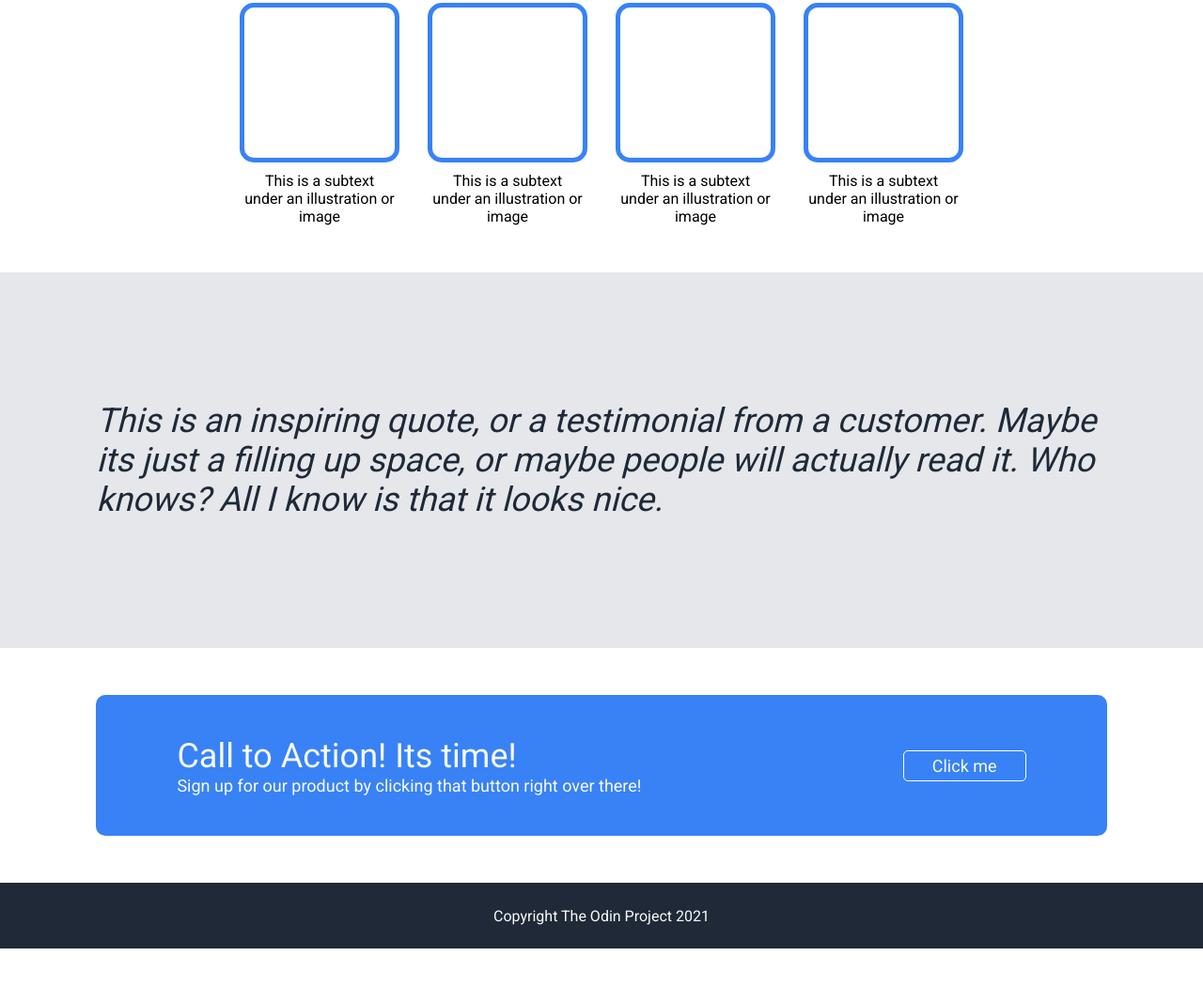
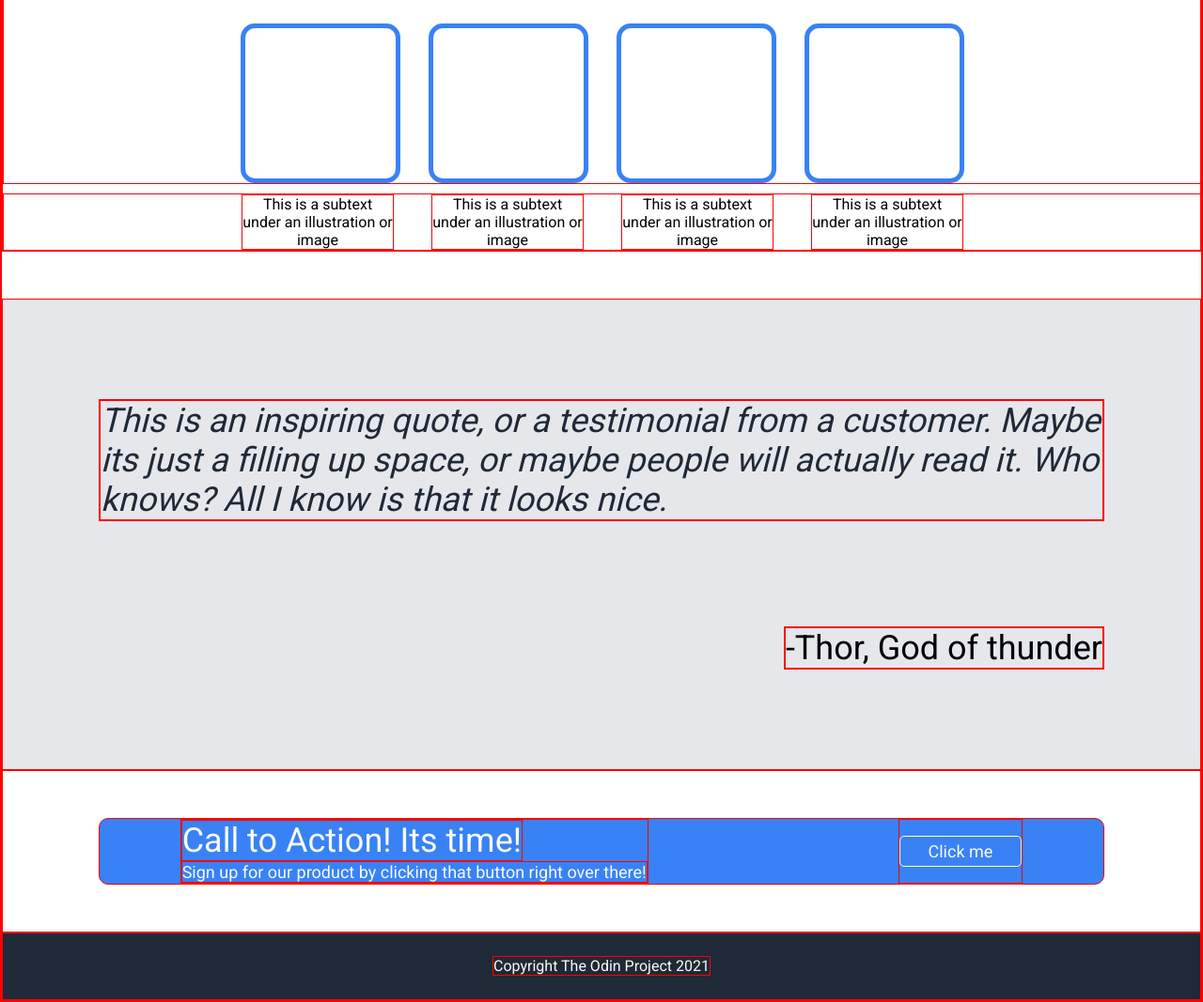
Before and after one commit to Puchungu/odin, a plain HTML site: page index.html in a window 1280 px wide. Shown: the part 571-1638 px from the top of the page at 94% size. Before the commit the page ends 1581 px from the top, so only its background shows below. Drawn offline with Linux system fonts and the light colour scheme.

Commit message:
Se arregla el responsive desing

```diff
--- a/index.html
+++ b/index.html
@@ -75,10 +75,14 @@
     <!-- Quotes -->
 
     <div id="quotes">
+        <div class="thor-phrase">
             <p>This is an inspiring quote, or a testimonial from a customer. Maybe its just a filling up space,
             or maybe people will actually read it. Who knows? All I know is that it looks nice.
             </p>
-
+        </div>
+        <div class="thor">
+            <p>-Thor, God of thunder</p>
+        </div>
     </div>
 
     <!-- Call to Action -->
--- a/styles.css
+++ b/styles.css
@@ -2,6 +2,7 @@
     font-family: 'Roboto';
     margin: 0;
     padding: 0;
+    border: 1px solid red;
 }
 
 /* Header */
@@ -140,19 +141,26 @@
     display: flex;
     flex-wrap: wrap;
     justify-content: center;
-    flex-direction: column;
+    align-items: center;
     margin-top: 50px;
     background-color: #e5e7eb;
     padding: 50px 8%;
-    height: 300px;
+    height: 400px;
+    font-size: 36px;
+}
+
+.thor-phrase{
+    display: flex;
     font-size: 36px;
     color: #1f2937;
     font-weight: 300;
     font-style: italic;
 }
 
-.pp{
-    text-align: right;
+.thor{
+    display: flex;
+    flex-wrap: wrap;
+    margin-left: auto;
 }
 
 #cta{
@@ -160,31 +168,32 @@
     flex-wrap: wrap;
     align-items: center;
     padding: 50px 8%;
+    margin: auto;
 
 }
 
 .bluebox{
-    flex: 1;
     display: flex;
+    flex-wrap: wrap;
     background-color: #3882f6;
     border-radius: 10px;
-    height: 150px;
     padding: 0 8%;
+    flex-grow: 1;
+    margin: auto;
 }
 
 
 .buttondiv2{
-    flex: 0.5;
     display: flex;
     flex-wrap: wrap;
     justify-content: flex-end;
     align-items: center;
-
+    margin-left: auto;
 }
 
 .par{
-    flex: 1;
     display: flex;
+    flex-wrap: wrap;
     flex-direction: column;
     justify-content: center;
     align-items: flex-start;
```
Lines whose indentation alone changed are shown as unchanged.
